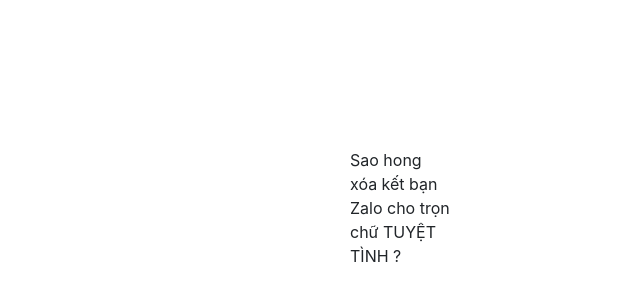
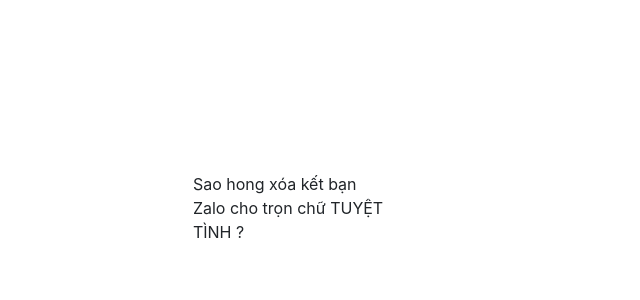
Before and after one commit to lthhieu/lthhieu.github.io, a plain HTML site: page index.html in a window 1280 px wide. Shown: the part 184-484 px from the top of the page, without its empty margins (240-880 px from the left). Drawn offline with nearby package versions, Linux system fonts and the light colour scheme.

Commit message:
Update index.html

```diff
--- a/index.html
+++ b/index.html
@@ -9,8 +9,8 @@
 <body>
     <div class="container d-flex justify-content-center align-items-center" style="height: 100vh;">
         <div class="row">
-            <div class="col-md-6">
-                <p style="width: 100px;">Sao hong xóa kết bạn Zalo cho trọn chữ TUYỆT TÌNH ?</p>
+            <div class="col-lg-6">
+                <p style="width: 100%;">Sao hong xóa kết bạn Zalo cho trọn chữ TUYỆT TÌNH ?</p>
             </div>
         </div>
     </div>
```
